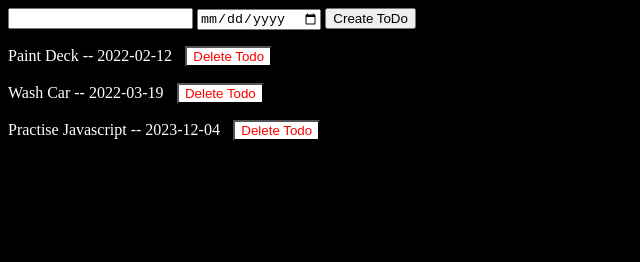
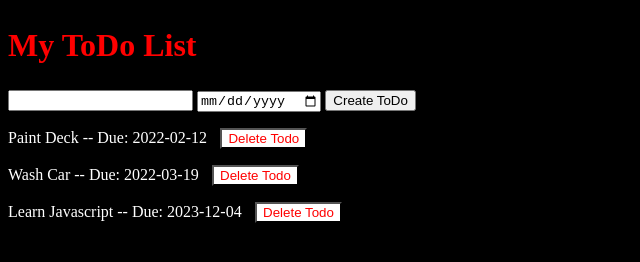
Before and after one commit to allanvu/allanvu.github.io, a plain HTML site: page index.html in a window 1280 px wide. Shown: the whole page, without its empty margins (0-640 px from the left). Drawn offline with Linux system fonts and the light colour scheme.

Commit message:
May30 - 15:28

```diff
--- a/index.html
+++ b/index.html
@@ -6,6 +6,7 @@
     <link rel="stylesheet" href="style.css" />
   </head>
   <body>
+    <h2>My ToDo List</h2>
     <input type="text" id="todo-title" /> <input type="date" id="todo-date" value=""> <button type="button" id="btnAdd" onclick="createTodo()">Create ToDo</button>
     <div class="" id="todo-list"></div>
 
@@ -13,7 +14,7 @@
       const divTodoList = document.getElementById("todo-list");
       const btnAdd = document.getElementById("btnAdd");
       const btnDelete = document.getElementById("btnDelete");
-      let arrTodos = [];
+      let arrTodos;
 
       const localTodos = JSON.parse(localStorage.getItem('myToDos'));
       if (Array.isArray(localTodos)){
@@ -22,15 +23,14 @@
         arrTodos = [
           {id: "1", todoTitle: "Paint Deck", todoDate: "2022-02-12"},
           {id: "2", todoTitle: "Wash Car", todoDate: "2022-03-19"},
-          {id: "3", todoTitle: "Practise Javascript", todoDate: "2023-12-04"}
+          {id: "3", todoTitle: "Learn Javascript", todoDate: "2023-12-04"}
         ]
       }
-
+      // MODEL
       const addTodo = (tID, tTitle, tDate) => {
         arrTodos.push({ id: tID, todoTitle: tTitle, todoDate: tDate });
         saveTodo();
       }
-
       const remTodo = tID => {
         tID = ''+tID;
         arrTodos = arrTodos.filter(function(todo) {
@@ -38,23 +38,23 @@
         })
         saveTodo();
       }
-
       const saveTodo = () => {
         localStorage.setItem("myToDos", JSON.stringify(arrTodos));
       }
 
+      // VIEW
       const showTodos = () => {
         divTodoList.innerHTML = '';
 
         arrTodos.forEach((tdo) => {
           const newDiv = document.createElement("div");
-          newDiv.innerText = tdo.todoTitle + ' -- ' + tdo.todoDate;
+          newDiv.innerText = tdo.todoTitle + ' -- Due: ' + tdo.todoDate;
           newDiv.style = 'margin: 1em auto';
 
           const newDelBtn = document.createElement("button");
           newDelBtn.textContent = 'Delete Todo';
           newDelBtn.style = 'background-color: white; color: red; margin-left: 1em; ';
-          newDelBtn.id = 'btnDelete';
+          newDelBtn.id = tdo.id;
           newDelBtn.onclick = function() { deleteTodo(tdo.id);  }
 
           newDiv.appendChild(newDelBtn);
@@ -62,6 +62,7 @@
         });
       }
 
+      // CONTROLLER
       function createTodo(){
         let todo_title = document.getElementById('todo-title').value;
         let todo_date = document.getElementById('todo-date').value;
```
